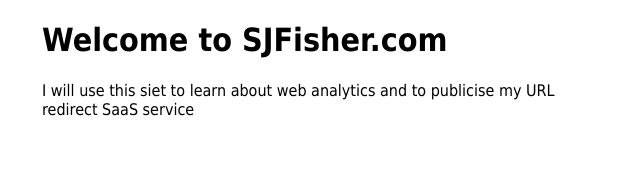
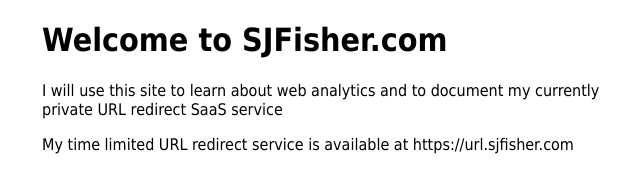
Before and after one commit to stevef1uk/urlwebsite, a plain HTML site: page index.html in a window 1280 px wide. Shown: the whole page, without its empty margins (318-958 px from the left). Drawn offline with Linux system fonts and the light colour scheme.

Commit message:
Update index.html

```diff
--- a/index.html
+++ b/index.html
@@ -32,7 +32,9 @@
 height="0" width="0" style="display:none;visibility:hidden"></iframe></noscript>
 <!-- End Google Tag Manager (noscript) -->
 <h1>Welcome to SJFisher.com</h1>
-<p>I will use this siet to learn about web analytics and to publicise my URL redirect SaaS service</p>
+<p>I will use this site to learn about web analytics and to document my currently private URL redirect SaaS service</p>
+
+<p>My time limited URL redirect service is available at https://url.sjfisher.com</p>
 
 </body>
 </html>
```
